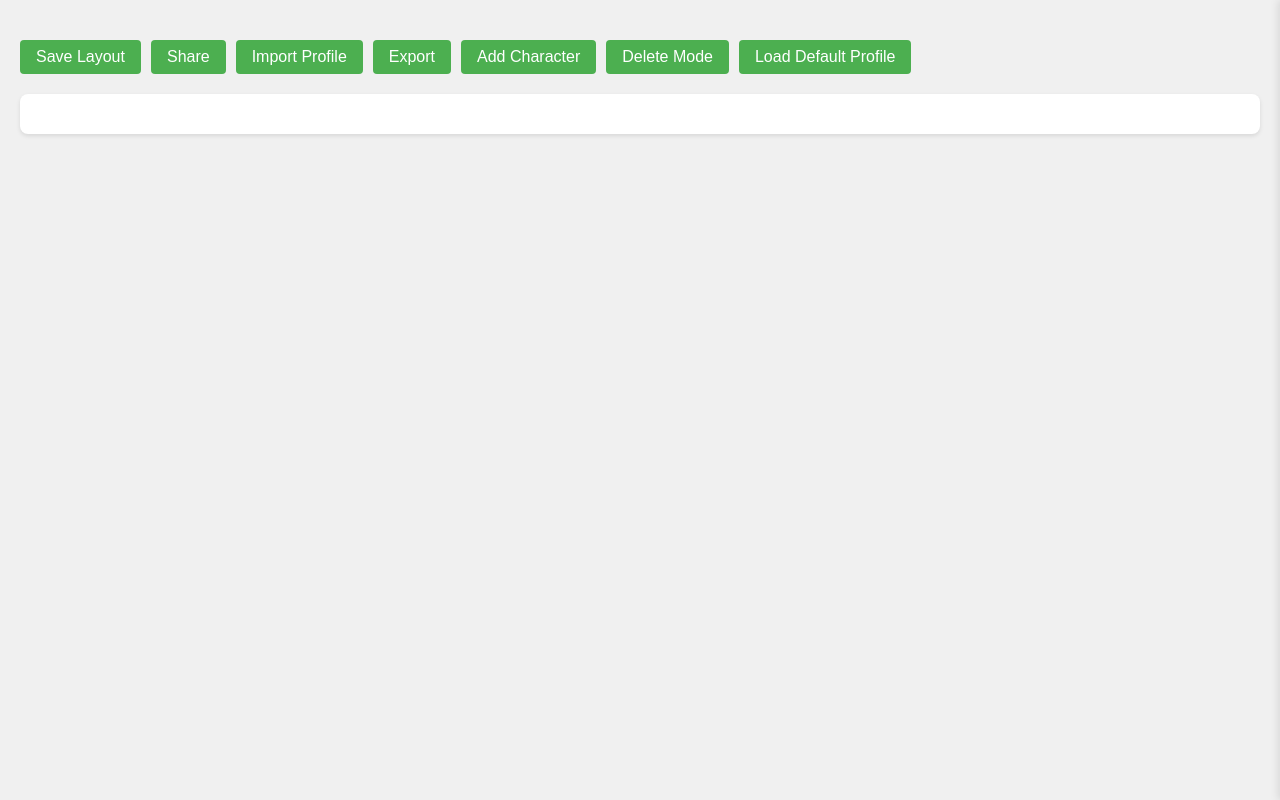
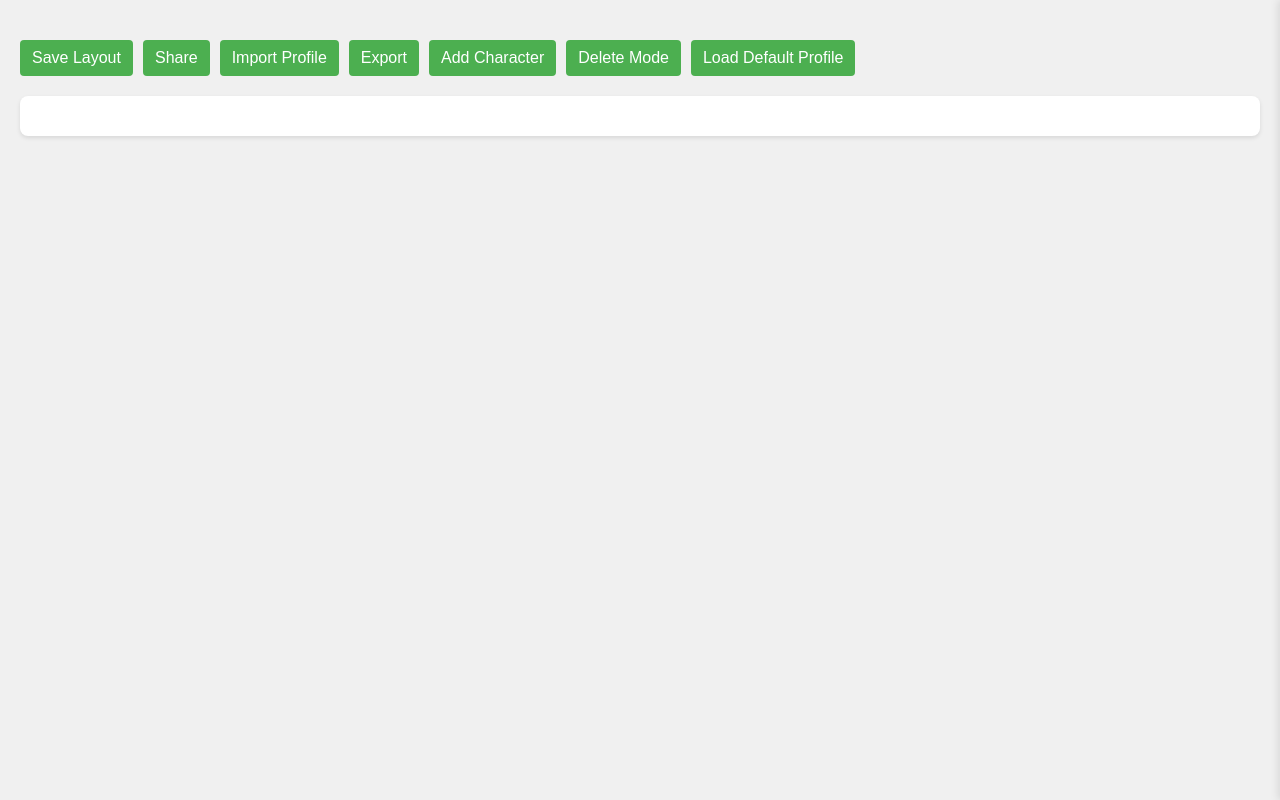
Before and after one commit to stndart/arktable, a plain HTML site: page public/index.html in a window 1280 px wide. Drawn offline with Linux system fonts and the light colour scheme; no server answers.

Commit message:
import button styles change

```diff
--- a/public/css/main.css
+++ b/public/css/main.css
@@ -1,9 +1,9 @@
 /* Base Styles */
-:root {
+/* :root {
     --button-font: 16px Arial, sans-serif;
     --button-padding: 8px 16px;
     --button-bg: #4CAF50;
-}
+} */
 
 body {
     font-family: 'Arial', sans-serif;
@@ -114,10 +114,16 @@ body {
     flex-wrap: wrap;
 }
 
-button {
-    font: var(--button-font);
-    padding: var(--button-padding);
-    background: var(--button-bg);
+button, .btn {
+    font: inherit; /* Inherit from parent */
+    padding: 6px 12px;
+    background: #4CAF50;
+    line-height: 1.5;
+    -webkit-appearance: none; /* Disable default mobile styles */
+    -moz-appearance: none;
+    display: inline-flex;
+    align-items: center;
+    gap: 8px;
 
     border: none;
     border-radius: 4px;
@@ -132,20 +138,19 @@ button:hover {
 
 /* Import Button */
 .import-btn {
-    font: var(--button-font);
-    padding: var(--button-padding);
-    background: var(--button-bg);
-
     position: relative;
-    display: inline-flex;
-    align-items: center;
-    color: white;
-    border-radius: 4px;
-    cursor: pointer;
-    transition: opacity 0.2s;
+    overflow: hidden;
 }
 
-.import-btn:hover {
+.import-btn input[type="file"] {
+    position: absolute;
+    opacity: 0;
+    width: 0.1px;
+    height: 0.1px;
+}
+
+/* Hover states */
+button:hover, .btn:hover {
     opacity: 0.9;
 }
 
--- a/public/index.html
+++ b/public/index.html
@@ -21,11 +21,11 @@
             </button>
             <input type="file" id="importInput" accept=".json" hidden>
         </div> -->
-        <label class="import-btn">
+        <label class="btn import-btn">
             <input type="file" id="importInput" accept=".json" hidden>
-            <span class="btn-content">
+            <!-- <span class="btn-content"> -->
                 Import Profile
-            </span>
+            <!-- </span> -->
         </label>
         <button onclick="gridManager.exportToFile()">Export</button>
         <button id="addCharacter" title="Add new character">Add Character</button>
```
Also changed, not shown: public/characters/gravel.png, public/characters/schwarz.png.
